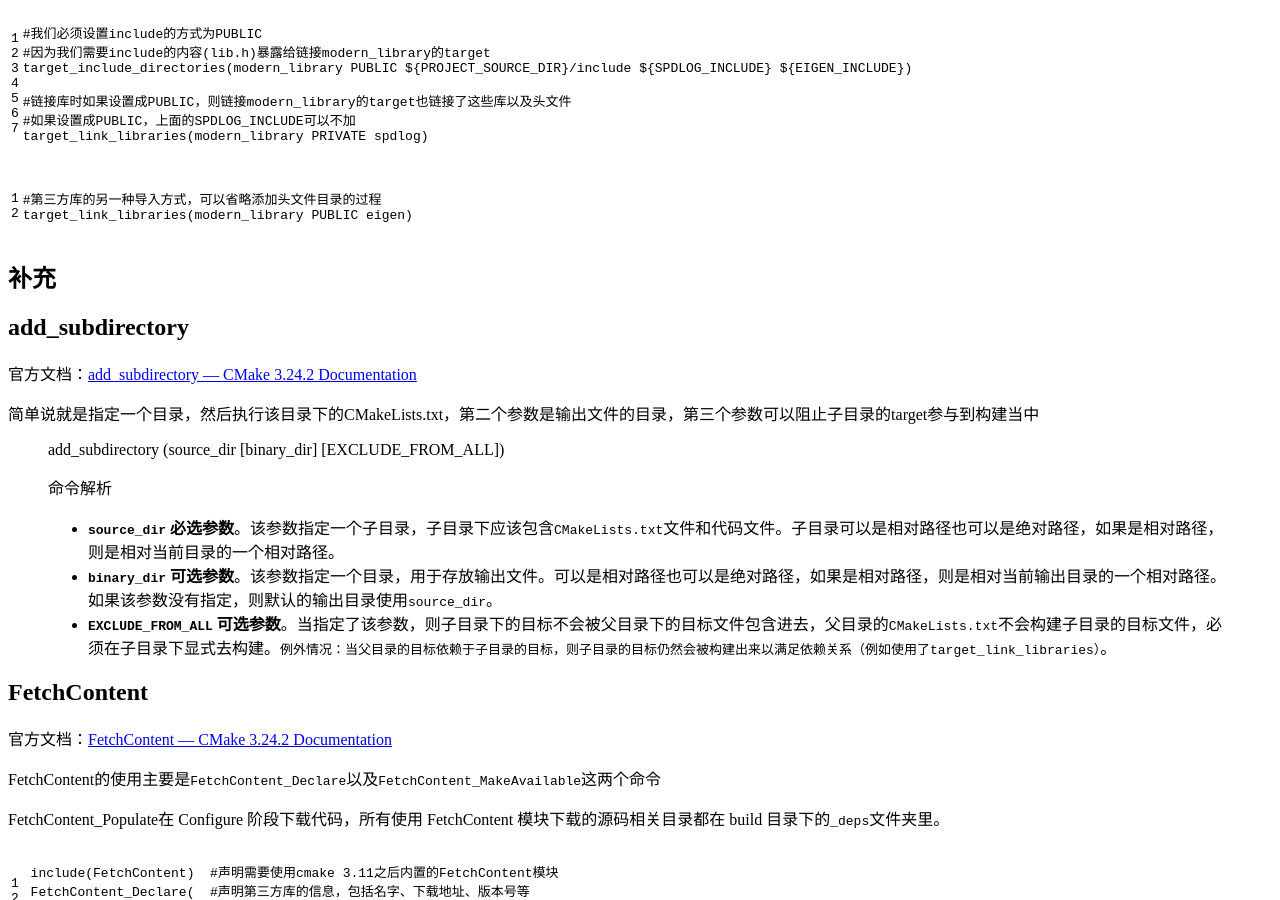
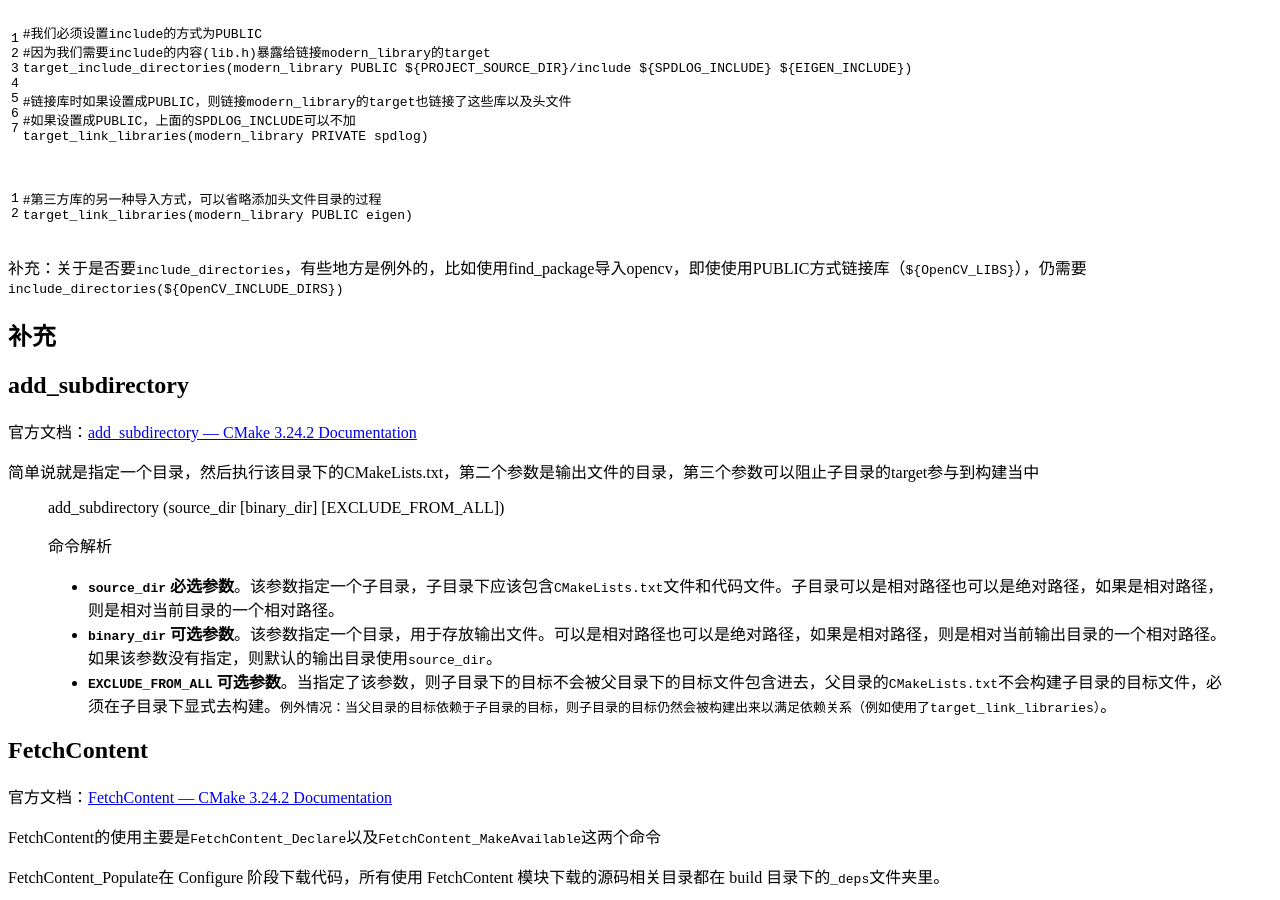
Before and after one commit to Gnoy-Nus/Gnoy-Nus.github.io, a Jekyll site: the page built from _posts/2022-09-28-CMake项目文件结构.md, in a window 1280 px wide and 900 px high, scrolled down 7224 px. Built offline with Jekyll 4.4.1, drawn with Linux system fonts in a browser that asks for light colours; comment, search, counter and statistics services are not loaded.

Commit message:
Update 2022-09-28-CMake项目文件结构.md

````diff
--- a/_posts/2022-09-28-CMake项目文件结构.md
+++ b/_posts/2022-09-28-CMake项目文件结构.md
@@ -265,7 +265,7 @@ target_link_libraries(modern_library PRIVATE spdlog)
 target_link_libraries(modern_library PUBLIC eigen)
 ```
 
-
+补充：关于是否要`include_directories`，有些地方是例外的，比如使用find_package导入opencv，即使使用PUBLIC方式链接库（`${OpenCV_LIBS}`），仍需要`include_directories(${OpenCV_INCLUDE_DIRS})`
 
 # 补充
 
````
